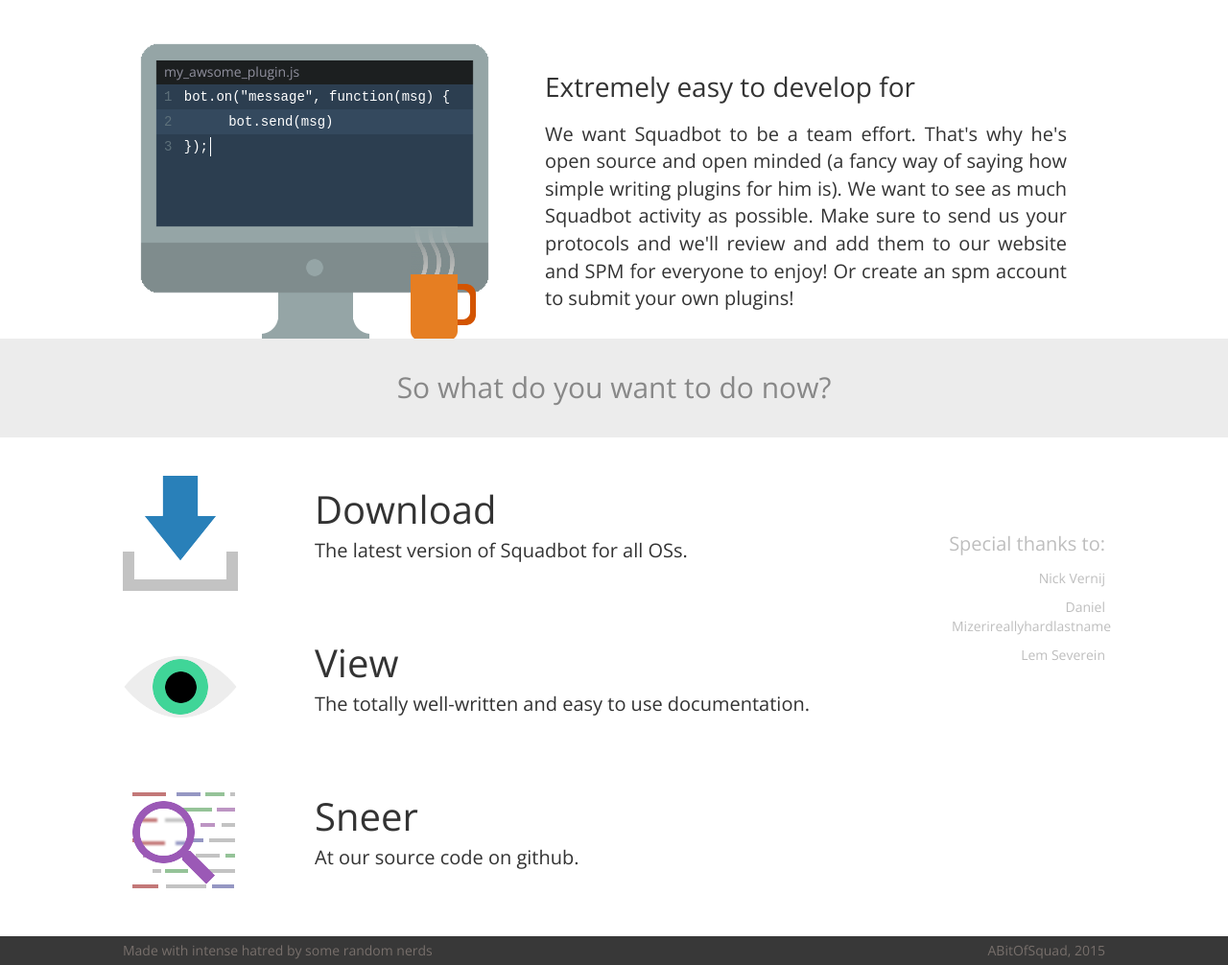
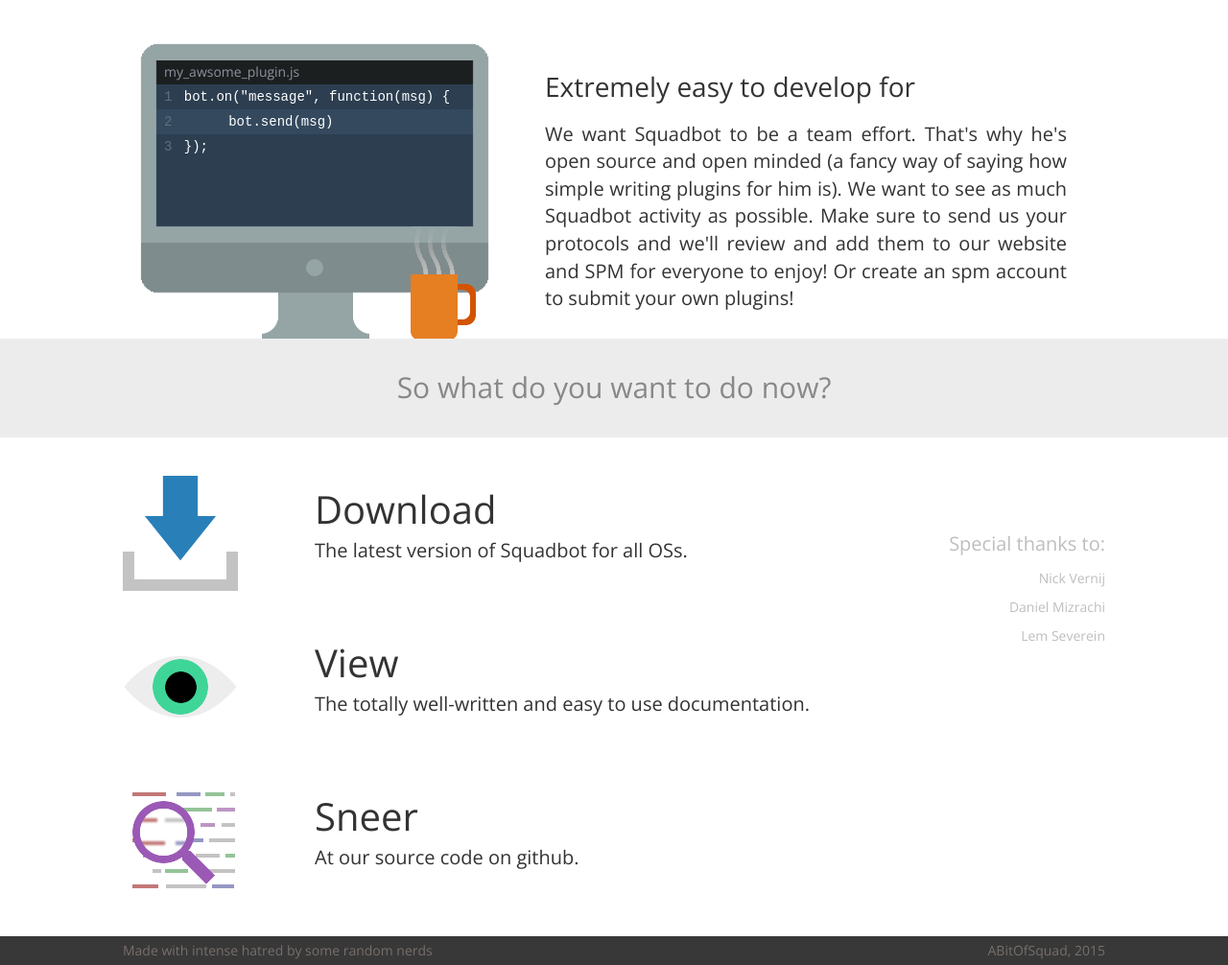
Before and after one commit to ABitOfSquad/ABitOfSquad.github.io, a plain HTML site: page index.html in a window 1280 px wide. Shown: the part 1647-2653 px from the top of the page at 96% size. Drawn offline with nearby package versions, Linux system fonts and the light colour scheme.

Commit message:
Minor improvements in the index
- Temporarily removed docmentation, it's empty anyways
- Daniel's extremely hard name got fixed
- Chrome was sputting a lot of errors, hope I fixed that?

```diff
--- a/index.html
+++ b/index.html
@@ -12,7 +12,6 @@
     <link href="./assets/css/globals.css" rel="stylesheet">
 
     <link href="assets/css/landing.css" rel="stylesheet">
-    <script src="assets/js/landing.js"></script>
 </head>
 <body>
     <nav>
@@ -20,9 +19,9 @@
             <a href="">
                 <li><img src="assets/images/icon.png"> Home</li>
             </a>
-            <a href="./docs.html">
+            <!--<a href="./docs.html">
                 <li>Documentation</li>
-            </a>
+            </a>-->
             <a href="https://github.com/ABitOfSquad/squadbot/" target="_blank">
                 <li>Github</li>
             </a>
@@ -181,7 +180,7 @@
                 <h5>Special thanks to:</h5>
                 <ul>
                     <li>Nick Vernij</li>
-                    <li>Daniel Mizerireallyhardlastname</li>
+                    <li>Daniel Mizrachi</li>
                     <li>Lem Severein</li>
                 </ul>
             </div>
@@ -197,5 +196,7 @@
             </div>
         </div>
     </footer>
+
+    <script src=".assets/js/landing.js"></script>
 </body>
 </html>
```
